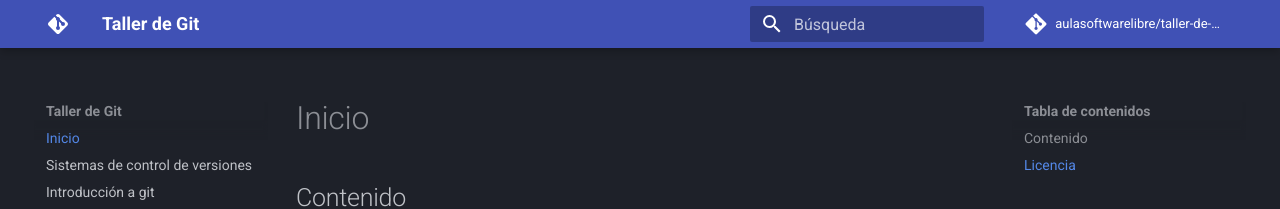
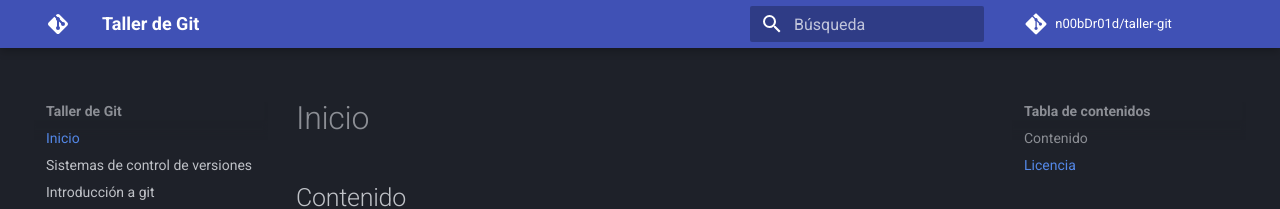
Before and after one commit to n00bDr01d/taller-git, an MkDocs documentation site: the page built from docs/index.md, in a window 1280 px wide. Shown: the top 209 px of the page. Built offline with MkDocs 1.6.1 and Material for MkDocs 9.7.7, drawn with Linux system fonts in a browser that asks for light colours; comment, search, counter and statistics services are not loaded; part of the change alters nothing that is shown.

Commit message:
some changes
some changes

```diff
--- a/mkdocs.yml
+++ b/mkdocs.yml
@@ -1,10 +1,10 @@
 site_name: Taller de Git
-site_author: "Sergio Gómez <sergio@uco.es>"
+site_author: "Oscar Abuawad <oscarabuawad@hotmail.com>"
 site_description: "Curso básico de git"
-site_url: "https://github.com/aulasoftwarelibre/taller-de-git.git"
+site_url: "https://github.com/n00bDr01d/taller-git.git"
 
-repo_name: "aulasoftwarelibre/taller-de-git"
-repo_url: "https://github.com/aulasoftwarelibre/taller-de-git.git"
+repo_name: "n00bDr01d/taller-git"
+repo_url: "https://github.com/n00bDr01d/taller-git.git"
 
 copyright: Copyleft - CC BY-NC 4.0 - Aula de Software Libre
 
@@ -31,15 +31,15 @@ extra_css:
 extra:
   social:
     - icon: fontawesome/brands/github
-      link: "https://github.com/aulasoftwarelibre"
+      link: ""
     - icon: fontawesome/brands/twitter
-      link: "https://twitter.com/aulasl"
+      link: ""
     - icon: fontawesome/brands/facebook
-      link: "https://facebook.com/aulasl"
+      link: ""
     - icon: fontawesome/brands/instagram
-      link: "https://instagram.com/aulasoftwarelibre"
+      link: ""
     - icon: fontawesome/brands/youtube
-      link: "https://www.youtube.com/channel/UCfWiR5j-cbKcGTi9faK8P6w"
+      link: ""
 
 markdown_extensions:
   - admonition: ~
@@ -54,5 +54,5 @@ markdown_extensions:
   - pymdownx.superfences: ~
 
 google_analytics:
-  - "UA-51754922-1"
-  - "auto"
+  - ""
+  - ""
```
